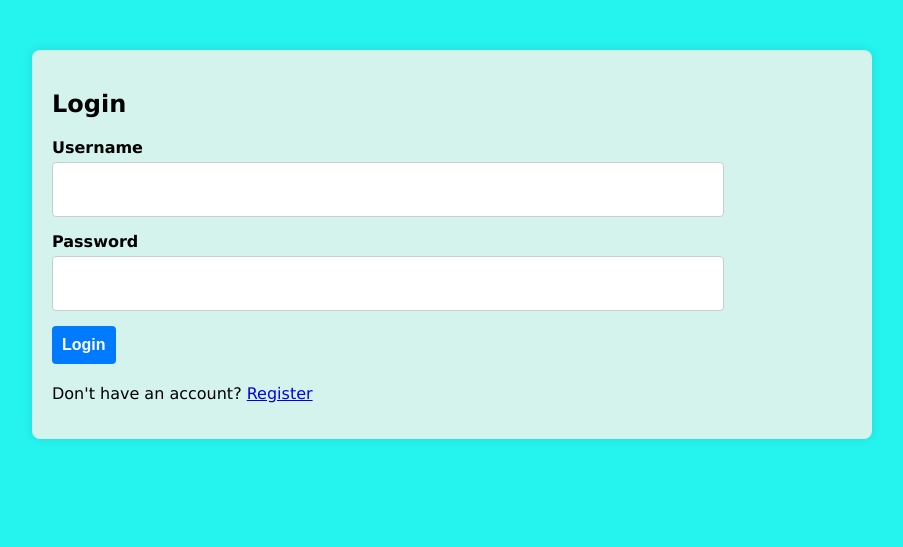
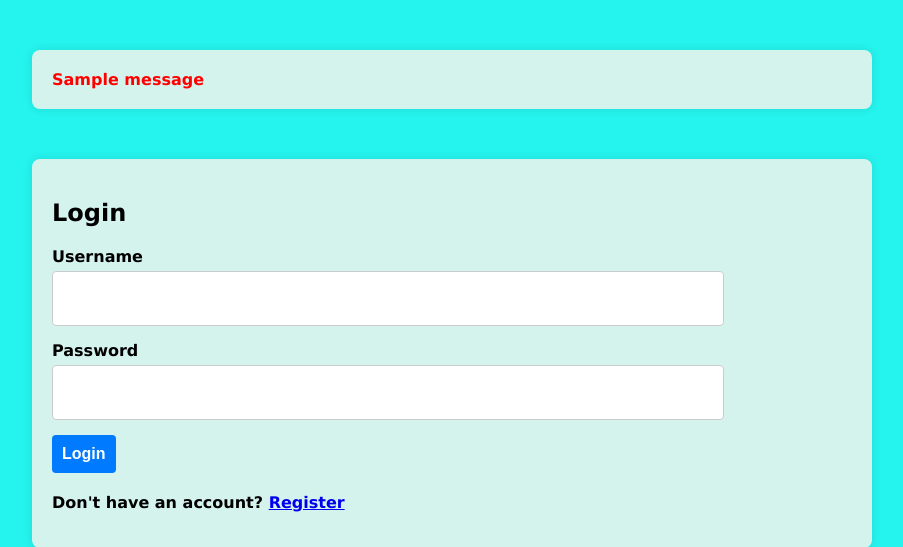
Before and after one commit to Kenfod/Python-Sales-Tracker, a Flask app: page /login in a window 1280 px wide. Shown: the part 100-647 px from the top of the page, without its empty margins (188-1091 px from the left). Run offline with Flask 3, Linux system fonts and the light colour scheme; one stand-in notice (Sample message) is shown.

Commit message:
Error Flash messages are displayed in login template

```diff
--- a/templates/login.html
+++ b/templates/login.html
@@ -12,6 +12,16 @@
             <img src="{{ url_for('static', filename='logo.png') }}" alt="Logo" class="logo">JIPANGE SALES TRACKER - Smart Sales!!
         </a>
     </nav>
+     <!-- Flash message block -->
+{% with messages = get_flashed_messages(with_categories=true) %}
+{% if messages %}
+  <div class="container mt-3">
+    {% for category, message in messages %}
+      <div class="alert alert-{{ category }}" style="color: red;"><strong>{{ message }}</div>
+    {% endfor %}
+  </div>
+{% endif %}
+{% endwith %}
     <div class="container">
         <h2>Login</h2>
         <form method="POST" action="{{ url_for('login') }}">
```
Also changed, not shown: instance/sales.db.
